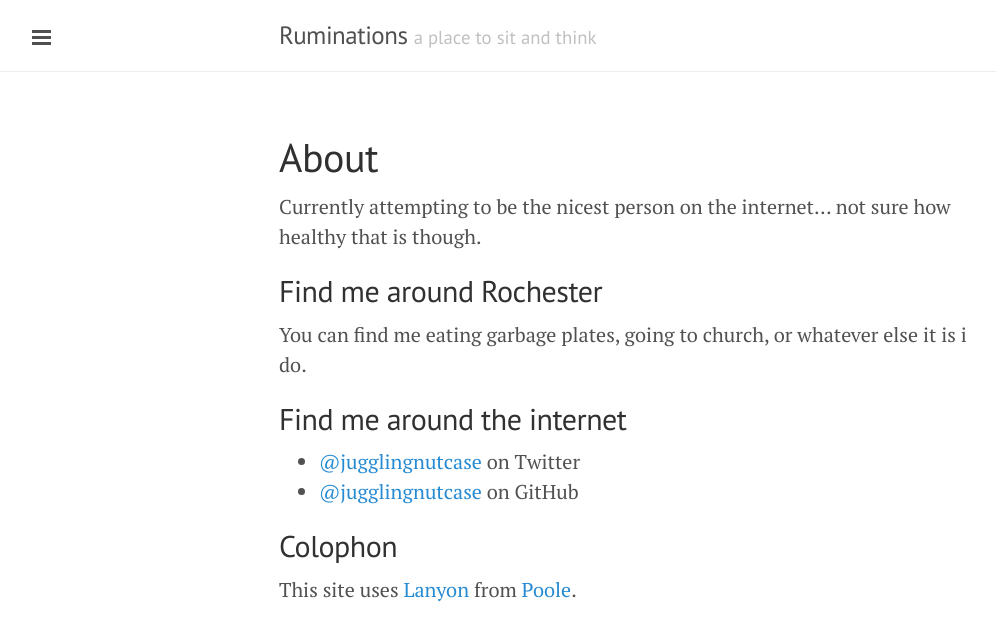
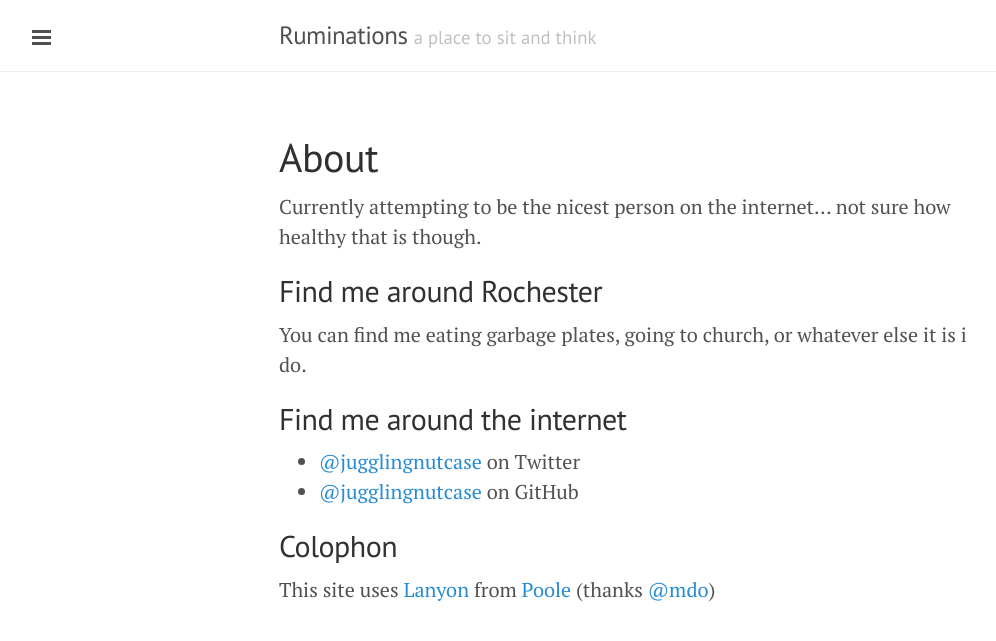
Before and after one commit to jrsconfitto/jrsconfitto.github.io, a Jekyll site: the page built from about.md, in a window 1280 px wide. Shown: the top 641 px of the page, without its empty margins (1-997 px from the left). Built offline with Jekyll 4.4.1, drawn with Linux system fonts in a browser that asks for light colours; Markdown is read by kramdown in place of the engine named in the settings.

Commit message:
More credit

```diff
--- a/about.md
+++ b/about.md
@@ -16,4 +16,4 @@ You can find me eating garbage plates, going to church, or whatever else it is i
 
 ## Colophon
 
-This site uses [Lanyon](https://github.com/poole/lanyon) from [Poole](http://getpoole.com/).
+This site uses [Lanyon](https://github.com/poole/lanyon) from [Poole](http://getpoole.com/) (thanks [@mdo](http://github.com/mdo))
```
